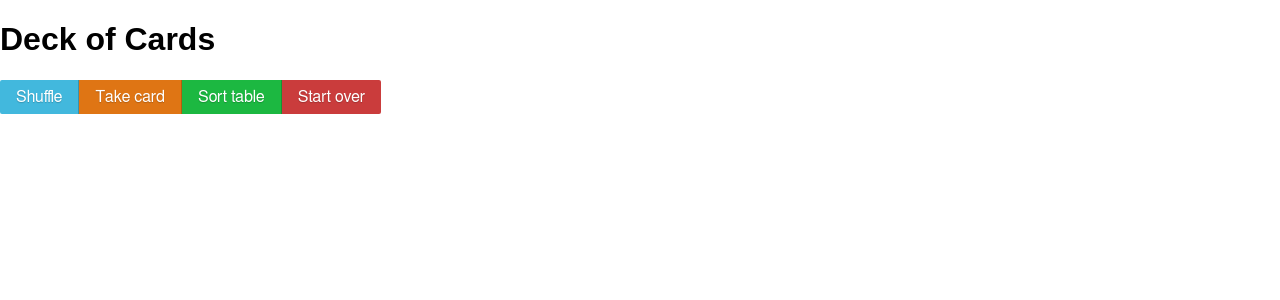
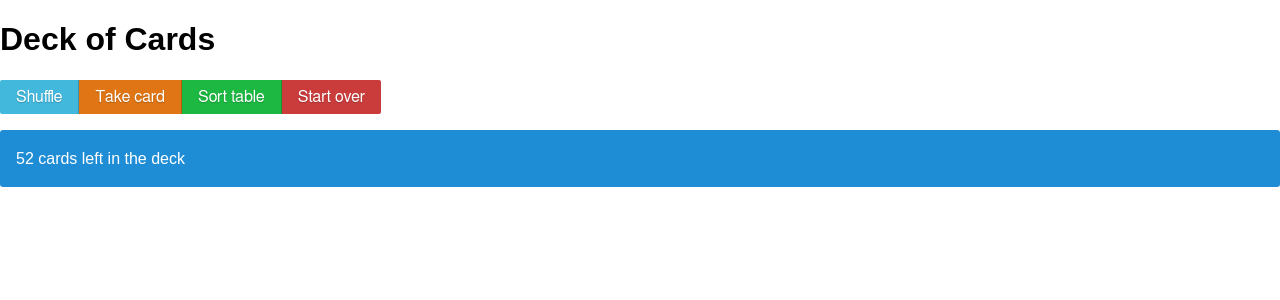
Before and after one commit to szymon33/cards, a React app: page / in a window 1280 px wide. Shown: the top 300 px of the page. Built offline with nearby package versions, Linux system fonts and the light colour scheme.

Commit message:
Implement Deck component

```diff
--- a/src/App.css
+++ b/src/App.css
@@ -20,3 +20,15 @@
 .menu .startover-btn {
 	background: rgb(202, 60, 60); /* this is a maroon */
 }
+
+/* deck compoment */
+
+aside.deck {
+	height: 3em;
+
+  background: #1f8dd6;
+  margin: 1em 0;
+  padding: 0.3em 1em;
+  border-radius: 3px;
+  color: #fff;
+}
--- a/src/App.js
+++ b/src/App.js
@@ -2,28 +2,33 @@ import React, { Component } from 'react';
 import Game from './Game';
 import logo from './logo.svg';
 import './App.css';
-import Menu from './Menu'
+import Menu from './Menu';
+import Deck from './Deck';
 
 class App extends Component {
   constructor(props) {
     super(props);
-    this.game = new Game();
+    this.state = { game: new Game() };
   }
 
   takeOneCard() {
-    this.game.takeOneCard();
+    this.state.game.takeOneCard();
+    this.setState({ game: this.state.game });
   }
 
   shuffle() {
-    this.game.shuffle();
+    this.state.game.shuffle();
+    this.setState({ game: this.state.game });
   }
 
   startOver() {
-    this.game.startOver();
+    this.state.game.startOver();
+    this.setState({ game: this.state.game });
   }
 
   sortTable() {
-    this.game.sortTable();
+    this.state.game.sortTable();
+    this.setState({ game: this.state.game });
   }
 
   render() {
@@ -41,6 +46,7 @@ class App extends Component {
             startOver={ this.startOver.bind(this) }
             sortTable={ this.sortTable.bind(this) }
           />
+          <Deck noOfCards={ this.state.game.deck.length } />
         </div>
       </div>
     );
--- /dev/null
+++ b/src/Deck.js
@@ -0,0 +1,17 @@
+import React, { Component } from 'react';
+
+class Deck extends Component {
+  render() {
+    return (
+      <div className='pure-g'>
+        <div className='pure-u-1-1'>
+          <aside className='deck'>
+            <p>{ this.props.noOfCards } cards left in the deck</p>
+           </aside>
+         </div>
+      </div>
+    );
+  }
+}
+
+export default Deck;
```
Also changed, not shown: 1 other file (tests, documents, lock files or other folders).
